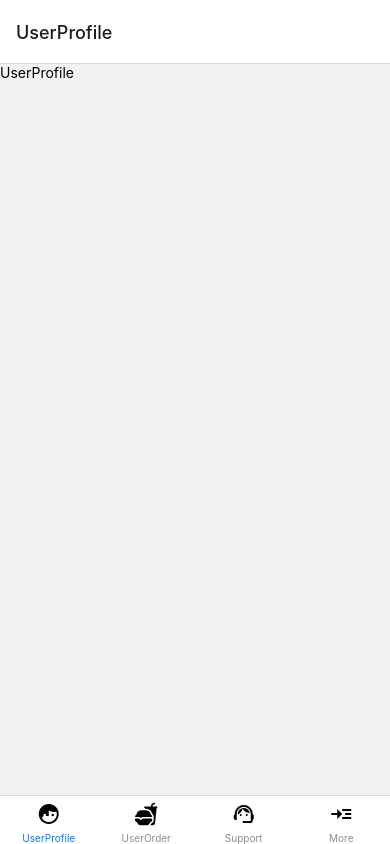
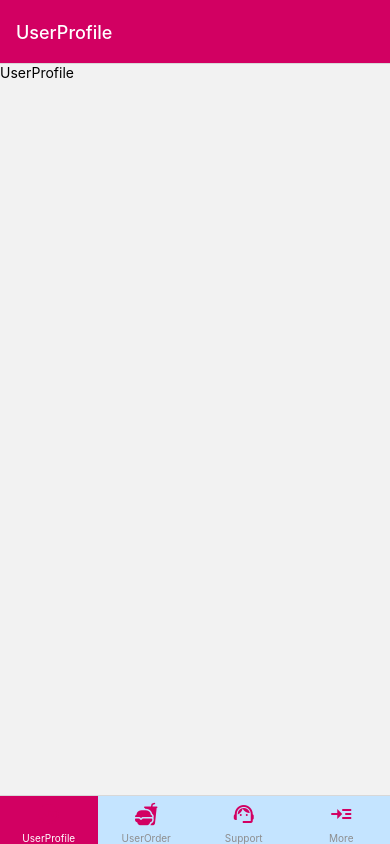
Before and after one commit to apurba-sarkar/eatme, a React Native app: screen /UserHomeScreen in a window 390 px wide. Built offline with nearby package versions, Linux system fonts and the light colour scheme.

Commit message:
modification in user bar

```diff
--- a/src/global/style.js
+++ b/src/global/style.js
@@ -1,7 +1,7 @@
 export const color = {
   primary: "#D20062",
   secondary: "#C4E4FF",
-  primar2: "#FF407D",
+  primary2: "#FF407D",
   textcolor: "white",
   textcolor2: "#FF3EA5",
 };
--- a/src/screens/User/UserHomeScreen.js
+++ b/src/screens/User/UserHomeScreen.js
@@ -17,6 +17,7 @@ import { BlurView } from "expo-blur";
 import { MaterialCommunityIcons } from "@expo/vector-icons";
 import { Ionicons } from "@expo/vector-icons";
 import { MaterialIcons } from "@expo/vector-icons";
+import { color } from "../../global/style";
 
 // source
 
@@ -24,26 +25,36 @@ const Tab = createBottomTabNavigator();
 const UserHomeScreen = () => {
   return (
     <Tab.Navigator
-    // screenOptions={{
-    //   tabBarStyle: { position: "absolute" },
-    //   tabBarBackground: () => (
-    //     <BlurView
-    //       tint="light"
-    //       intensity={100}
-    //       style={StyleSheet.absoluteFill}
-    //     />
-    //   ),
-    // }}
+    screenOptions={{
+      tabBarStyle: { position: "absolute" },
+      tabBarBackground: () => (
+        <BlurView
+          tint="light"
+          intensity={100}
+          // style={StyleSheet.absoluteFill}
+        />
+      ),
+      tabBarActiveBackgroundColor:color.primary,
+      tabBarActiveTintColor:"white",
+      tabBarInactiveBackgroundColor:color.secondary,
+      headerStyle:{
+        backgroundColor:color.primary,
+
+        // color:"red"
+      },
+    headerTintColor:"white"
+
+    }}
     >
       <Tab.Screen
         name="UserProfile"
         component={UserProfile}
         options={{
-          tabBarIcon: ({ color, size }) => (
+          tabBarIcon: ({ color:iconColor, size }) => (
             <MaterialCommunityIcons
               name="face-man-profile"
               size={24}
-              color="black"
+              color={color.primary}
             />
           ),
         }}
@@ -53,8 +64,8 @@ const UserHomeScreen = () => {
         name="UserOrder"
         component={UserOrder}
         options={{
-          tabBarIcon: ({ color, size }) => (
-            <Ionicons name="fast-food" size={24} color="black" />
+          tabBarIcon: ({color:iconColor, size }) => (
+            <Ionicons name="fast-food" size={24} color={color.primary} />
           ),
         }}
       />
@@ -62,8 +73,8 @@ const UserHomeScreen = () => {
         name="Support"
         component={Support}
         options={{
-          tabBarIcon: ({ color, size }) => (
-            <MaterialIcons name="support-agent" size={24} color="black" />
+          tabBarIcon: ({ color:iconColor, size }) => (
+            <MaterialIcons name="support-agent" size={24} color={color.primary} />
           ),
         }}
       />
@@ -71,8 +82,8 @@ const UserHomeScreen = () => {
         name="More"
         component={More}
         options={{
-          tabBarIcon: ({ color, size }) => (
-            <MaterialIcons name="read-more" size={24} color="black" />
+          tabBarIcon: ({ color:iconColor, size }) => (
+            <MaterialIcons name="read-more" size={24} color={color.primary}  />
           ),
         }}
       />
```
